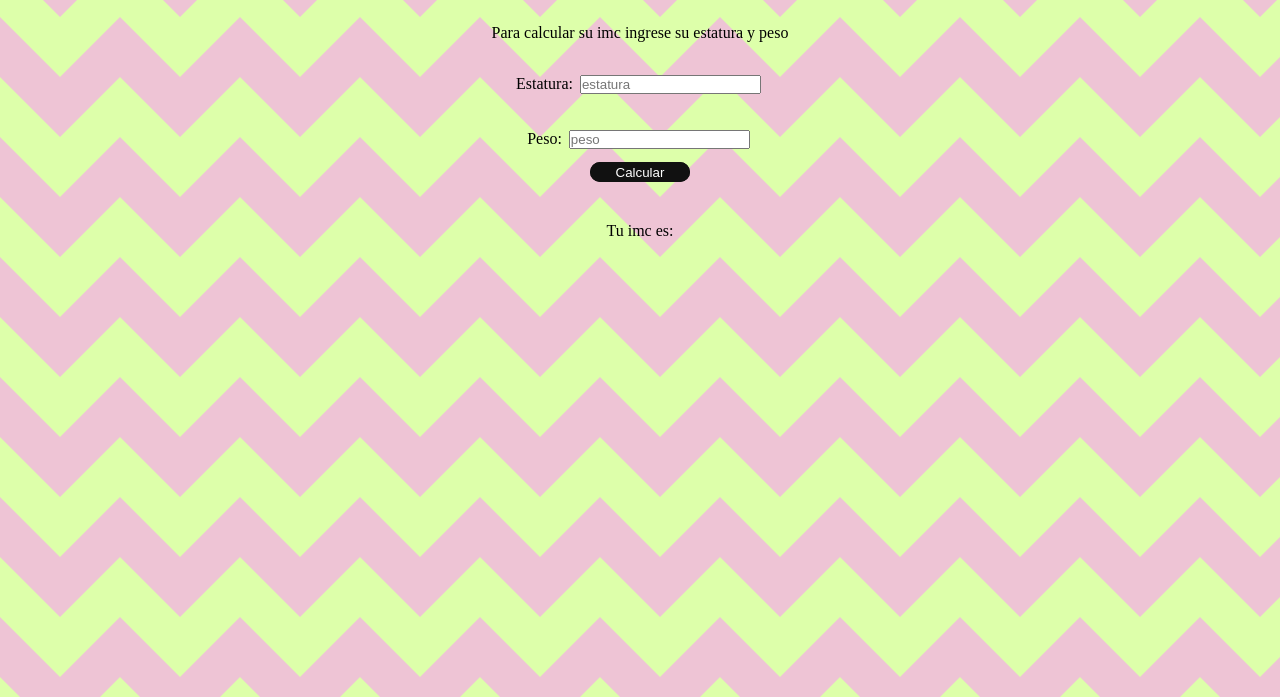
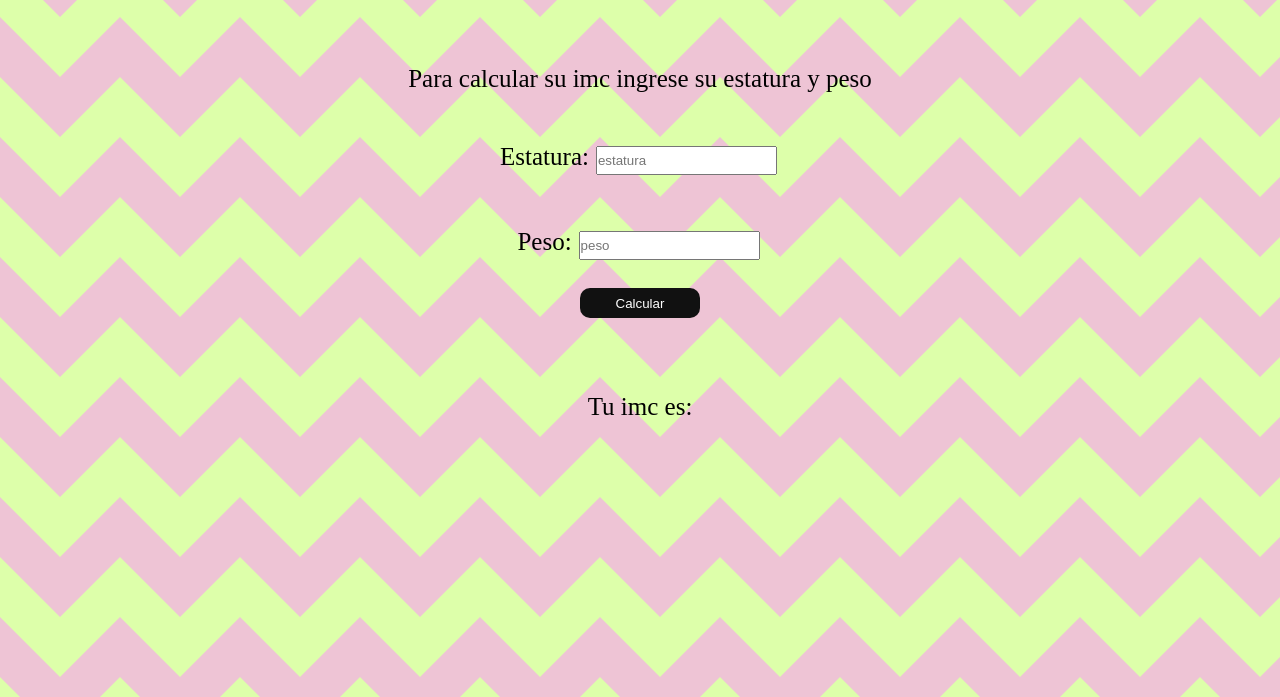
Before and after one commit to logarzonicole/Calculadora-IMC, a plain HTML site: page index.html in a window 1280 px wide. Shown: the part 103-800 px from the top of the page. Drawn offline with Linux system fonts and the light colour scheme; a web font is replaced by a local one.

Commit message:
hice cambios

```diff
--- a/style.css
+++ b/style.css
@@ -14,30 +14,36 @@ body{
 }
 
 h1{
-
+    font-size: 50px;
     font-family: 'Bona Nova', serif;
     margin: 0 auto;
     text-align: center;
 }
 
 p{
-    margin-top: 30px;
+    font-size: 25px;
+    margin-top: 50px;
     text-align: center;
 }
 
 div{
-    margin-top: 30px;
+    margin-top: 50px;
     text-align: center;
 }
+
+label{
+    font-size: 25px;
+}
 input{
+    padding: 5px 0;
     margin: 3px;
 }
 
 /**************boton**********/
 .glow-on-hover {
-    width: 100px;
-    height: 20px;
-    margin: 10px;
+    width: 120px;
+    height: 30px;
+    margin: 25px;
     border: none;
     outline: none;
     color: #fff;
@@ -45,7 +51,7 @@ input{
     cursor: pointer;
     position: relative;
     z-index: 0;
-    border-radius: 10px;
+    border-radius: 50px;
 }
 
 .glow-on-hover:before {
```
